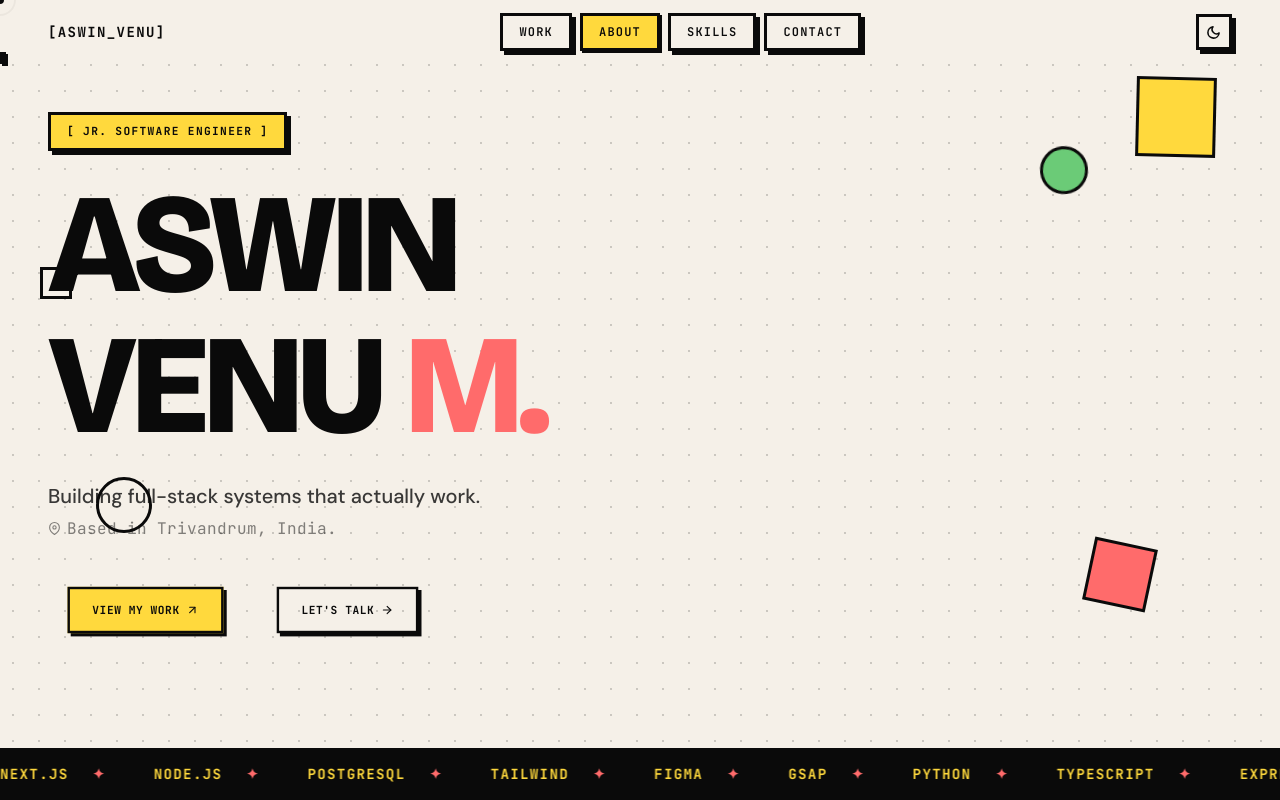
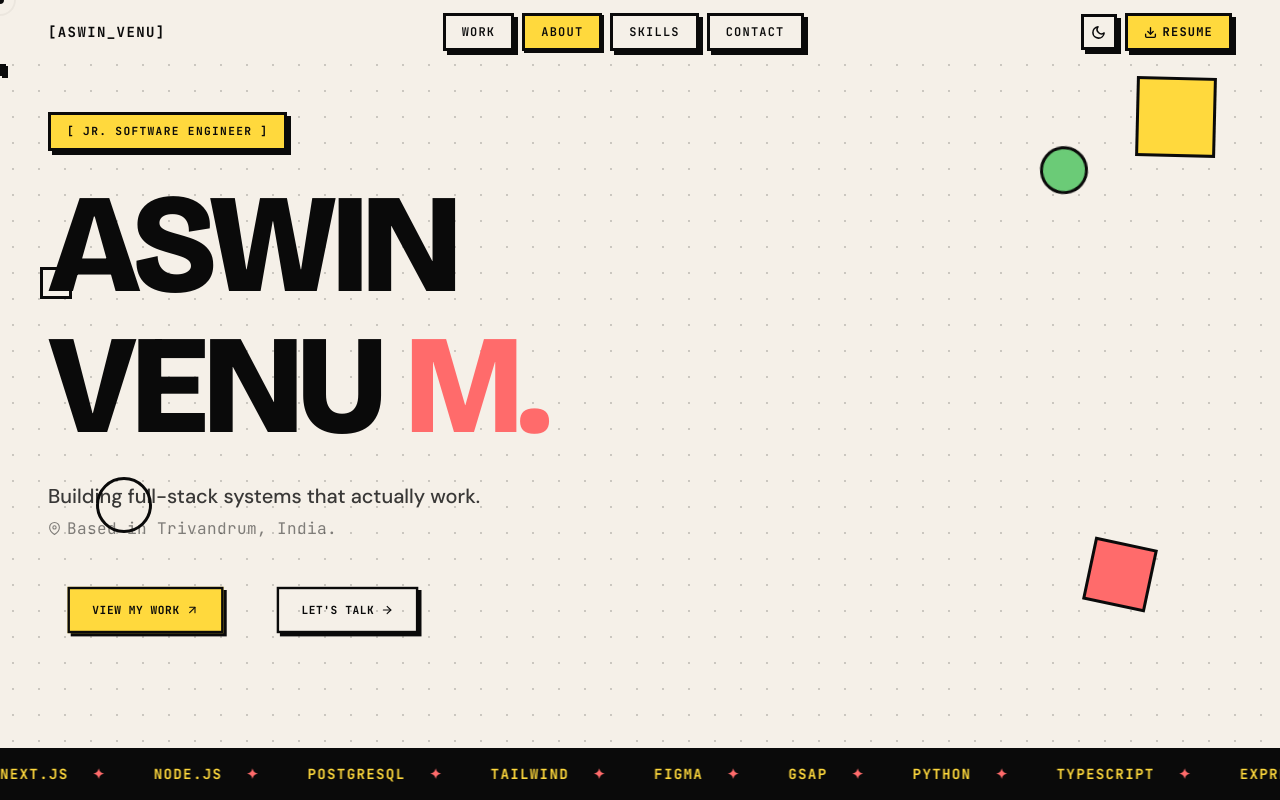
Before and after one commit to Aswin-Venu-M/aswin-portfolio, a Next.js app: page / in a window 1280 px wide. Shown: the top 800 px of the page. Built offline with nearby package versions, Linux system fonts and the light colour scheme.

Commit message:
feat: add resume download button to navbar

```diff
--- a/src/components/Navbar.tsx
+++ b/src/components/Navbar.tsx
@@ -3,7 +3,7 @@
 import { useEffect, useRef } from "react";
 import { gsap } from "gsap";
 import { ScrollTrigger } from "gsap/ScrollTrigger";
-import { FiMenu } from "react-icons/fi";
+import { FiMenu, FiDownload } from "react-icons/fi";
 import ThemeToggle from "./ThemeToggle";
 
 gsap.registerPlugin(ScrollTrigger);
@@ -161,25 +161,34 @@ export default function Navbar() {
           ))}
         </div>
 
-        {/* Theme toggle + Mobile hamburger */}
+        {/* Right-side controls: theme toggle, resume download, mobile menu */}
         <div className="flex items-center gap-2">
           <ThemeToggle />
+          <a
+            href="/resume.pdf"
+            download="Aswin_Venu_M_Resume.pdf"
+            className="hidden md:inline-flex items-center gap-1.5 px-4 py-2 bg-accent brutal-border brutal-shadow brutal-hover font-mono text-xs font-bold uppercase tracking-widest text-[#0A0A0A]"
+          >
+            <FiDownload size={13} strokeWidth={2.5} aria-hidden="true" />
+            Resume
+          </a>
           <button className="md:hidden cursor-pointer p-2" aria-label="Open menu">
             <FiMenu size={22} strokeWidth={2.5} />
           </button>
         </div>
       </div>
-      {/* Scroll progress bar */}
+      {/* Scroll progress bar — fixed below the navbar */}
       <div
         id="scroll-progress"
         ref={progressRef}
-        className="absolute bottom-0 left-0 h-3 brutal-border brutal-shadow-sm"
+        className="fixed top-16 left-0 h-3 brutal-border brutal-shadow-sm"
         style={{
           width: "0%",
           backgroundColor: "var(--accent)",
           willChange: "width",
           transition: "width 0.1s linear",
           boxSizing: "border-box",
+          zIndex: 49,
         }}
       />
     </nav>
```
Also changed, not shown: 1 other file (tests, documents, lock files or other folders).
